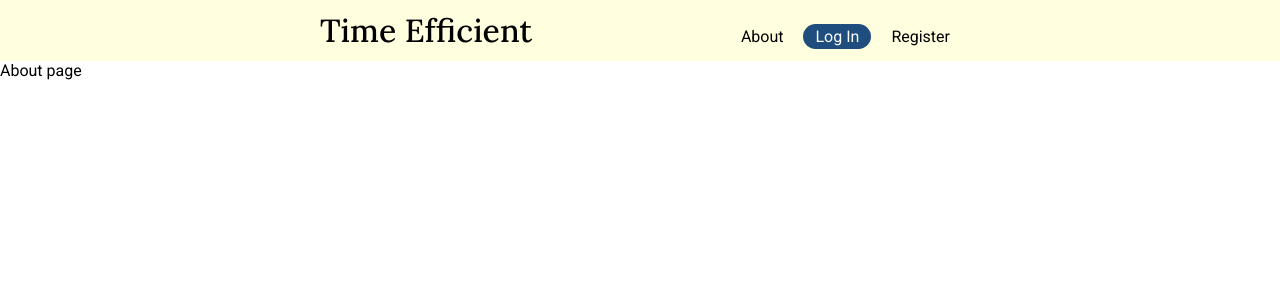
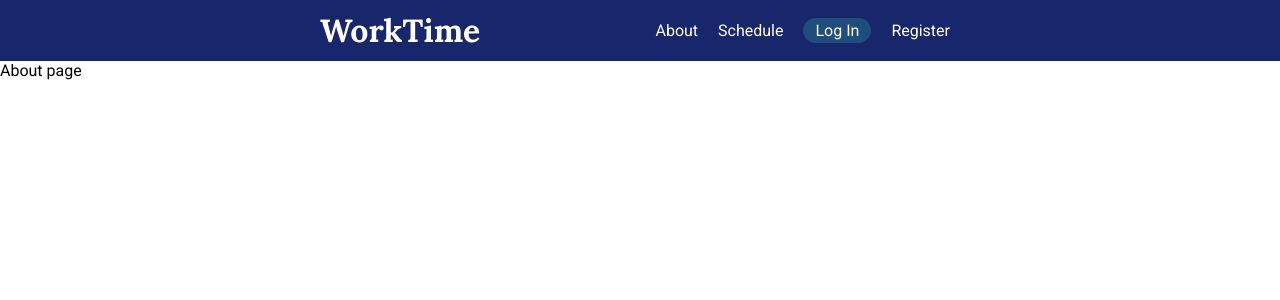
Before and after one commit to hyprj/WorkTime, a React (Create React App) app in the folder client/: page / in a window 1280 px wide. Shown: the top 300 px of the page. Built offline with nearby package versions, Linux system fonts and the light colour scheme.

Commit message:
improve navigation bar

```diff
--- a/client/src/Components/UI/NavBar.js
+++ b/client/src/Components/UI/NavBar.js
@@ -7,13 +7,18 @@ const NavBar = () => {
     <header className={classes.header}>
       <nav className={classes.nav}>
         <Link to="/" className="reset">
-          <p className={classes["nav__logo"]}>Time Efficient</p>
+          <p className={classes["nav__logo"]}>WorkTime</p>
         </Link>
         <ul className={classes["nav__list"]}>
           <ol className={classes["nav__elem"]}>
             <a href="" className={classes["nav__link"]}>
               About
             </a>
+          </ol>
+          <ol className={classes["nav__elem"]}>
+            <Link to="schedule" className={classes["nav__link"]}>
+              Schedule
+            </Link>
           </ol>
           <ol className={classes["nav__elem"]}>
             <Link to="employees/1" className={classes.btn}>
--- a/client/src/Components/UI/NavBar.module.scss
+++ b/client/src/Components/UI/NavBar.module.scss
@@ -3,15 +3,19 @@
 .nav__logo {
   font-family: "Lora", serif;
   font-size: 3.2rem;
-  font-weight: 500;
+  font-weight: 700;
+  color: #fff;
   cursor: pointer;
 }
 
 .header {
-  background-color: #fffede;
+  background-color: #18266C;
+  color: #fff;
   padding: 1rem 0;
   display: flex;
   justify-content: center;
+  // align-items: baseline;
+  // align-items: center;
 }
 
 .nav {
@@ -19,7 +23,15 @@
   max-width: 50%;
   flex-grow: 1;
   justify-content: space-between;
-  align-items: baseline;
+  align-items: center;
+}
+
+.nav a {
+  color: #fff;
+}
+
+.nav a:focus, .nav a:hover {
+  border-color: #fff;
 }
 
 .btn {
```
